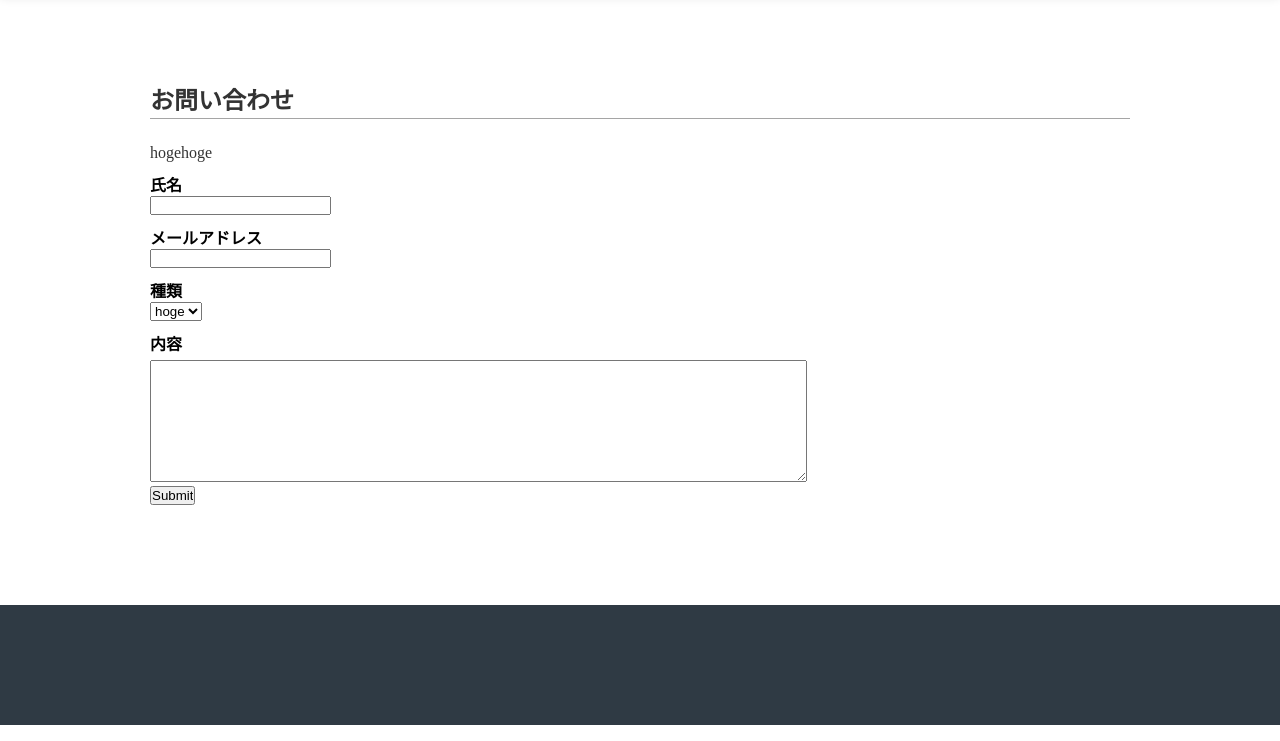
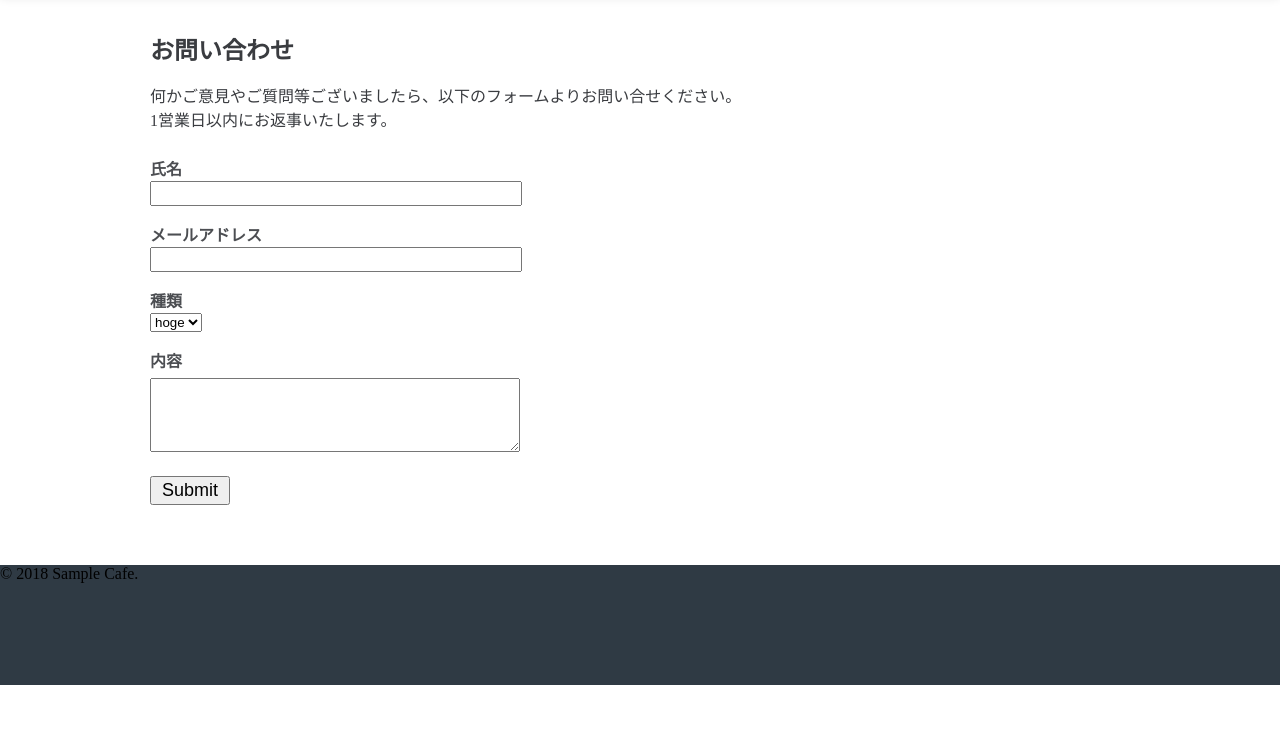
Before and after one commit to Kite0301/cafe_sample, a plain HTML site: page contact.html in a window 1280 px wide. Shown: the part 59-800 px from the top of the page. Drawn offline with Linux system fonts and the light colour scheme.

Commit message:
お問い合わせページのCSS調整

```diff
--- a/contact.css
+++ b/contact.css
@@ -1,25 +1,36 @@
 .contact {
-  padding: 140px 0 100px;
+  padding: 90px 0 60px;
+  color: #3a3c40;
 }
 
 .contact-title {
-  margin-bottom: 25px;
+  margin-bottom: 15px;
   padding-bottom: 2px;
-  border-bottom: 1px solid #a5a5a5;
-  color: #333;
 }
 
 .contact-description {
-  color: #333;
+  margin-bottom: 25px;
 }
 
-.contact-form {
+input, textarea {
+  font-size: 15px;
+  font-weight: 300;
+  padding: 2px 4px;
+  width: 360px;
 }
 
 .contact-form h4 {
-  margin-top: 10px;
+  margin-top: 16px;
+  margin-bottom: 1px;
+  color: #4c4e52;
 }
 
 .contact-form textarea {
   margin-top: 5px;
 }
+
+.submit-button {
+  margin-top: 20px;
+  font-size: 18px;
+  width: 80px;
+}
--- a/contact.html
+++ b/contact.html
@@ -28,7 +28,11 @@
     <div class="contact">
       <div class="container">
         <h2 class="contact-title">お問い合わせ</h2>
-        <p class="contact-description">hogehoge</p>
+        <p class="contact-description">
+          何かご意見やご質問等ございましたら、以下のフォームよりお問い合せください。
+          <br>
+          1営業日以内にお返事いたします。
+        </p>
         <form class="contact-form">
           <h4>氏名</h4>
           <input type="text">
@@ -41,14 +45,15 @@
             <option>piyo</option>
           </select>
           <h4>内容</h4>
-          <textarea rows="8" cols="80"></textarea>
+          <textarea rows="4"></textarea>
           <br>
-          <input type="submit">
+          <input type="submit" class="submit-button">
         </form>
       </div>
     </div>
     <!-- フッター -->
     <div class="footer">
+      &copy; 2018 Sample Cafe.
     </div>
   </body>
 </html>
```
